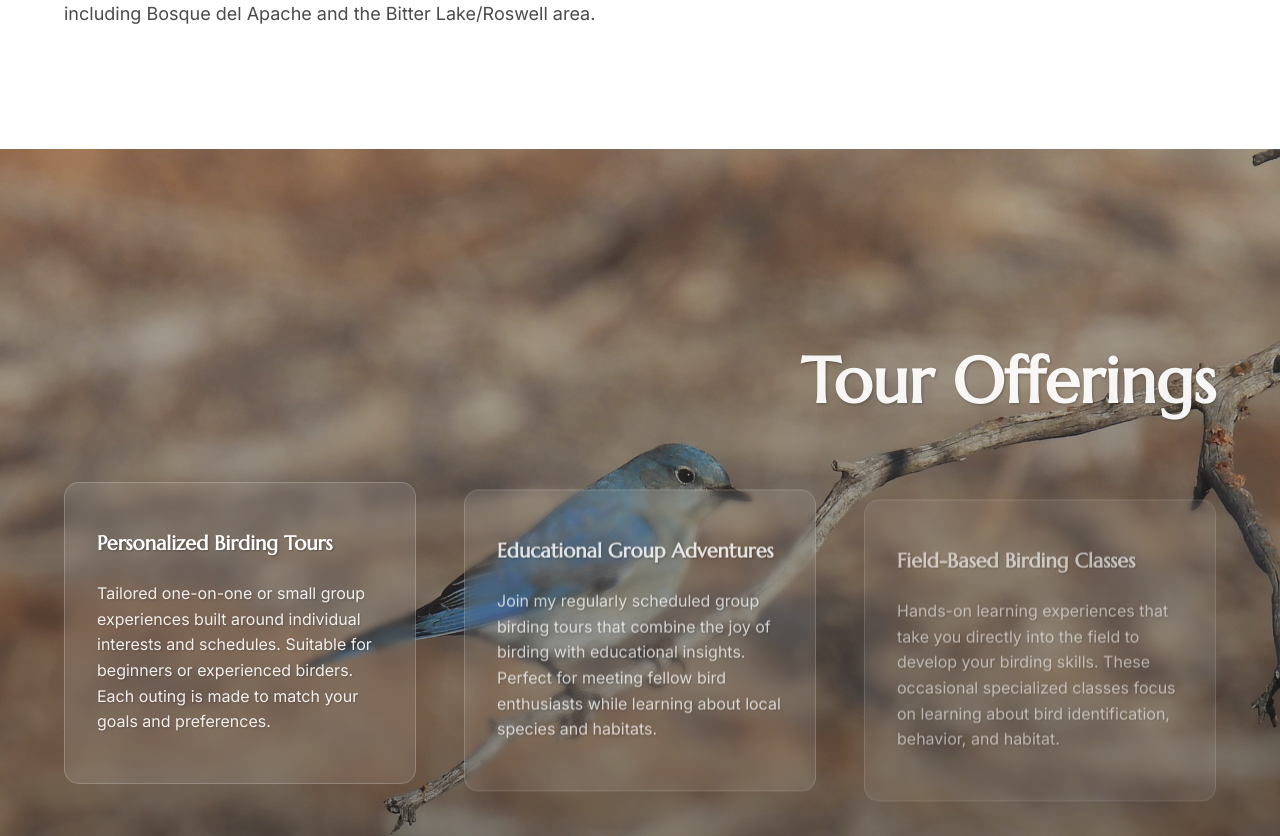
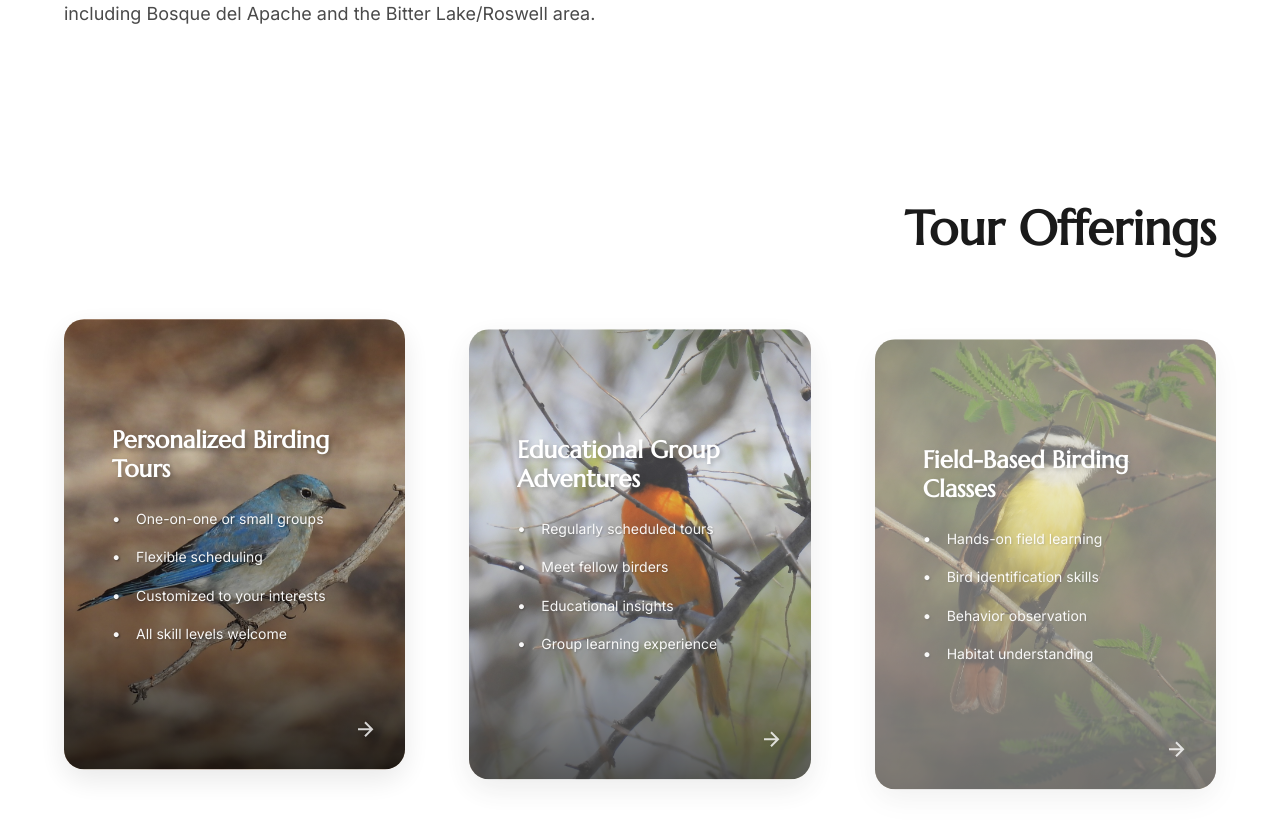
Before and after one commit to SilasRopp1012/take-flight-website, a Next.js app: page / in a window 1280 px wide. Shown: the part 1640-2476 px from the top of the page. Built offline with nearby package versions, Linux system fonts and the light colour scheme.

Commit message:
Tours page complete redesign

```diff
--- a/sections/Tours.tsx
+++ b/sections/Tours.tsx
@@ -6,52 +6,22 @@ import { content } from '@/config/content'
 import { useRef, useEffect, useState } from 'react'
 
 const ToursSection = styled.section`
-  position: relative;
-  padding: 12rem 0;
+  padding: ${theme.spacing.xl} 0;
   background-color: ${theme.colors.background.primary};
-  overflow: hidden;
 
   @media (max-width: ${theme.breakpoints.md}) {
-    padding: 6rem 0;
+    padding: ${theme.spacing.lg} 0;
   }
 
   @media (max-width: ${theme.breakpoints.sm}) {
-    padding: 4rem 0;
+    padding: ${theme.spacing.md} 0;
   }
 `
 
-const BackgroundImage = styled.div<{ $progress: number }>`
-  position: absolute;
-  top: 0;
-  left: 0;
-  right: 0;
-  bottom: 0;
-  z-index: 1;
-  opacity: ${props => 0.7 + (props.$progress * 0.3)};
-  transform: scale(${props => 1 + (props.$progress * 0.05)});
-  transition: opacity 0.1s ease-out, transform 0.1s ease-out;
-`
-
-const BackgroundOverlay = styled.div`
-  position: absolute;
-  top: 0;
-  left: 0;
-  right: 0;
-  bottom: 0;
-  background: linear-gradient(
-    to bottom,
-    rgba(0, 0, 0, 0.2) 0%,
-    rgba(0, 0, 0, 0.5) 100%
-  );
-  z-index: 2;
-`
-
 const Container = styled.div`
-  position: relative;
   max-width: 1200px;
   margin: 0 auto;
   padding: 0 ${theme.spacing.md};
-  z-index: 3;
 `
 
 const SectionHeader = styled.div<{ $progress: number }>`
@@ -62,66 +32,205 @@ const SectionHeader = styled.div<{ $progress: number }>`
   transition: opacity 0.1s ease-out, transform 0.1s ease-out;
 
   h2 {
-    color: ${theme.colors.text.light};
-    font-size: ${theme.fontSizes['6xl']};
-    margin-bottom: 0;
-    text-shadow: 1px 1px 3px rgba(0, 0, 0, 0.3);
+    color: ${theme.colors.primary};
+    font-size: ${theme.fontSizes['5xl']};
+    margin-bottom: ${theme.spacing.md};
   }
 `
 
 const ToursGrid = styled.div`
   display: grid;
   grid-template-columns: repeat(3, 1fr);
-  gap: ${theme.spacing.xl};
+  gap: ${theme.spacing['2xl']};
 
   @media (max-width: ${theme.breakpoints.lg}) {
     grid-template-columns: 1fr;
-    gap: ${theme.spacing.lg};
+    gap: ${theme.spacing.xl};
   }
 `
 
-const TourItem = styled.div<{ $progress: number; $delay: number }>`
-  text-align: left;
-  padding: ${theme.spacing.xl} ${theme.spacing.lg};
-  background: rgba(255, 255, 255, 0.1);
-  border-radius: 15px;
-  backdrop-filter: blur(3px);
-  border: 1px solid rgba(255, 255, 255, 0.2);
-  transition: all 0.3s ease, opacity 0.1s ease-out, transform 0.1s ease-out;
-  opacity: ${props => Math.max(0, Math.min(1, (props.$progress - props.$delay) * 2))};
-  transform: translateY(${props => (1 - Math.max(0, Math.min(1, (props.$progress - props.$delay) * 2))) * 50}px);
+const TourCard = styled.div.attrs<{ $progress: number; $delay: number }>(props => ({
+  style: {
+    opacity: Math.max(0, Math.min(1, (props.$progress - props.$delay) * 2)),
+    transform: `translateY(${(1 - Math.max(0, Math.min(1, (props.$progress - props.$delay) * 2))) * 50}px)`,
+  },
+}))<{ $progress: number; $delay: number }>`
+  position: relative;
+  height: 450px;
+  border-radius: 20px;
+  overflow: hidden;
+  cursor: pointer;
+  transition: all 0.3s ease;
+  box-shadow: 0 10px 30px rgba(0, 0, 0, 0.1);
 
   &:hover {
-    background: rgba(255, 255, 255, 0.15);
-    transform: translateY(${props => (1 - Math.max(0, Math.min(1, (props.$progress - props.$delay) * 2))) * 50 - 5}px);
+    transform: translateY(${props => (1 - Math.max(0, Math.min(1, (props.$progress - props.$delay) * 2))) * 50 - 5}px) !important;
+    box-shadow: 0 20px 40px rgba(0, 0, 0, 0.15);
   }
 
   @media (max-width: ${theme.breakpoints.lg}) {
-    transform: translateY(${props => (1 - Math.max(0, Math.min(1, (props.$progress - props.$delay) * 2))) * 30}px);
+    height: 400px;
 
     &:hover {
-      transform: translateY(${props => (1 - Math.max(0, Math.min(1, (props.$progress - props.$delay) * 2))) * 30 - 5}px);
+      transform: translateY(${props => (1 - Math.max(0, Math.min(1, (props.$progress - props.$delay) * 2))) * 30 - 5}px) !important;
+    }
+  }
+
+  @media (max-width: ${theme.breakpoints.md}) {
+    height: 350px;
+  }
+`
+
+const CardBackground = styled.div`
+  position: absolute;
+  top: 0;
+  left: 0;
+  right: 0;
+  bottom: 0;
+  z-index: 1;
+`
+
+const CardOverlay = styled.div`
+  position: absolute;
+  top: 0;
+  left: 0;
+  right: 0;
+  bottom: 0;
+  background: linear-gradient(
+    to bottom,
+    rgba(0, 0, 0, 0.3) 0%,
+    rgba(0, 0, 0, 0.1) 30%,
+    rgba(0, 0, 0, 0.4) 70%,
+    rgba(0, 0, 0, 0.8) 100%
+  );
+  z-index: 2;
+  transition: background 0.8s ease-in-out;
+
+  ${TourCard}:hover & {
+    background: linear-gradient(
+      to bottom,
+      rgba(0, 0, 0, 0.5) 0%,
+      rgba(0, 0, 0, 0.3) 30%,
+      rgba(0, 0, 0, 0.6) 70%,
+      rgba(0, 0, 0, 0.9) 100%
+    );
+  }
+`
+
+const CardContent = styled.div`
+  position: relative;
+  z-index: 3;
+  height: 100%;
+  display: flex;
+  flex-direction: column;
+  justify-content: center;
+  padding: ${theme.spacing.xl};
+  color: ${theme.colors.text.light};
+
+  @media (max-width: ${theme.breakpoints.md}) {
+    padding: ${theme.spacing.lg};
+  }
+`
+
+const CardTitle = styled.h3`
+  font-size: ${theme.fontSizes['2xl']};
+  margin-bottom: ${theme.spacing.md};
+  font-weight: 600;
+  line-height: 1.2;
+  text-shadow: 2px 2px 4px rgba(0, 0, 0, 0.3);
+
+  @media (max-width: ${theme.breakpoints.md}) {
+    font-size: ${theme.fontSizes.xl};
+    margin-bottom: ${theme.spacing.sm};
+  }
+`
+
+const TourFeatures = styled.ul`
+  list-style: none;
+  padding: 0;
+  margin: 0;
+
+  li {
+    color: ${theme.colors.text.light};
+    margin-bottom: ${theme.spacing.sm};
+    padding-left: ${theme.spacing.md};
+    position: relative;
+    text-shadow: 1px 1px 2px rgba(0, 0, 0, 0.3);
+    opacity: 0.95;
+    font-size: ${theme.fontSizes.sm};
+
+    @media (max-width: ${theme.breakpoints.md}) {
+      font-size: ${theme.fontSizes.xs};
+      margin-bottom: ${theme.spacing.xs};
+    }
+
+    &:before {
+      content: '•';
+      position: absolute;
+      left: 0;
+      color: ${theme.colors.text.light};
+      font-weight: bold;
+      text-shadow: 1px 1px 2px rgba(0, 0, 0, 0.5);
     }
   }
 `
 
-const TourContent = styled.div`
-  h3 {
-    color: ${theme.colors.text.light};
-    font-size: ${theme.fontSizes.xl};
+const CardDescription = styled.p`
+  font-size: ${theme.fontSizes.base};
+  line-height: 1.5;
+  margin-bottom: ${theme.spacing.lg};
+  text-shadow: 1px 1px 2px rgba(0, 0, 0, 0.3);
+  opacity: 0.95;
+
+  @media (max-width: ${theme.breakpoints.md}) {
+    font-size: ${theme.fontSizes.sm};
     margin-bottom: ${theme.spacing.md};
-    font-weight: 600;
-    line-height: 1.3;
-    text-shadow: 1px 1px 2px rgba(0, 0, 0, 0.3);
+  }
+`
+
+const ArrowButton = styled.button`
+  position: absolute;
+  bottom: ${theme.spacing.md};
+  right: ${theme.spacing.md};
+  width: 32px;
+  height: 32px;
+  background: none;
+  border: none;
+  cursor: pointer;
+  display: flex;
+  align-items: center;
+  justify-content: center;
+  transition: all 0.3s ease;
+  z-index: 4;
+  opacity: 0.8;
+
+  &:hover {
+    opacity: 1;
+    transform: translateX(3px);
   }
 
-  p {
-    color: rgba(255, 255, 255, 0.9);
-    font-size: ${theme.fontSizes.base};
-    line-spacing: ${theme.spacing.md};
-    line-height: 1.6;
-    margin: 0;
-    text-shadow: 1px 1px 2px rgba(0, 0, 0, 0.2);
+  svg {
+    width: 24px;
+    height: 24px;
+    color: ${theme.colors.text.light};
+    transition: all 0.3s ease;
+    filter: drop-shadow(1px 1px 2px rgba(0, 0, 0, 0.3));
+  }
+
+  &:hover svg {
+    color: ${theme.colors.accent};
+  }
+
+  @media (max-width: ${theme.breakpoints.md}) {
+    width: 28px;
+    height: 28px;
+    bottom: ${theme.spacing.sm};
+    right: ${theme.spacing.sm};
+
+    svg {
+      width: 20px;
+      height: 20px;
+    }
   }
 `
 
@@ -170,19 +279,29 @@ export function Tours() {
     }
   }, [])
 
+  // Define images for each tour
+  const tourImages = [
+    '/images/tours-birding.jpg',
+    '/images/tours-birding-2.jpg',
+    '/images/tours-birding-3.jpg'
+  ]
+
+  // Define features for each tour type
+  const tourFeatures = [
+    ['One-on-one or small groups', 'Flexible scheduling', 'Customized to your interests', 'All skill levels welcome'],
+    ['Regularly scheduled tours', 'Meet fellow birders', 'Educational insights', 'Group learning experience'],
+    ['Hands-on field learning', 'Bird identification skills', 'Behavior observation', 'Habitat understanding']
+  ]
+
+  const handleContactClick = () => {
+    const contactSection = document.getElementById('contact')
+    if (contactSection) {
+      contactSection.scrollIntoView({ behavior: 'smooth' })
+    }
+  }
+
   return (
     <ToursSection id="tours" ref={sectionRef}>
-      <BackgroundImage $progress={scrollProgress}>
-        <Image
-          src={images.tours}
-          alt="Beautiful birding landscape in New Mexico"
-          fill
-          style={{ objectFit: 'cover' }}
-          quality={85}
-        />
-      </BackgroundImage>
-      <BackgroundOverlay />
-
       <Container>
         <SectionHeader $progress={scrollProgress}>
           <h2>{content.tours.title}</h2>
@@ -190,16 +309,41 @@ export function Tours() {
 
         <ToursGrid>
           {content.tours.offerings.map((offering, index) => (
-            <TourItem
+            <TourCard
               key={offering.id}
               $progress={scrollProgress}
-              $delay={0.1 + (index * 0.1)} // Stagger: 0.1, 0.2, 0.3
+              $delay={0.1 + (index * 0.1)}
+              onClick={handleContactClick}
             >
-              <TourContent>
-                <h3>{offering.title}</h3>
-                <p>{offering.description}</p>
-              </TourContent>
-            </TourItem>
+              <CardBackground>
+                <Image
+                  src={tourImages[index]}
+                  alt={offering.title}
+                  fill
+                  style={{
+                    objectFit: 'cover',
+                    transform: index === 0 ? 'scale(1.3) translateX(10%)' : 'scale(1)'
+                  }}
+                  sizes="(max-width: 768px) 100vw, 33vw"
+                />
+              </CardBackground>
+              <CardOverlay />
+
+              <CardContent>
+                <CardTitle>{offering.title}</CardTitle>
+                <TourFeatures>
+                  {tourFeatures[index].map((feature, featureIndex) => (
+                    <li key={featureIndex}>{feature}</li>
+                  ))}
+                </TourFeatures>
+              </CardContent>
+
+              <ArrowButton onClick={handleContactClick}>
+                <svg viewBox="0 0 24 24" fill="none" stroke="currentColor" strokeWidth="2">
+                  <path d="M5 12h14M12 5l7 7-7 7"/>
+                </svg>
+              </ArrowButton>
+            </TourCard>
           ))}
         </ToursGrid>
       </Container>
```
